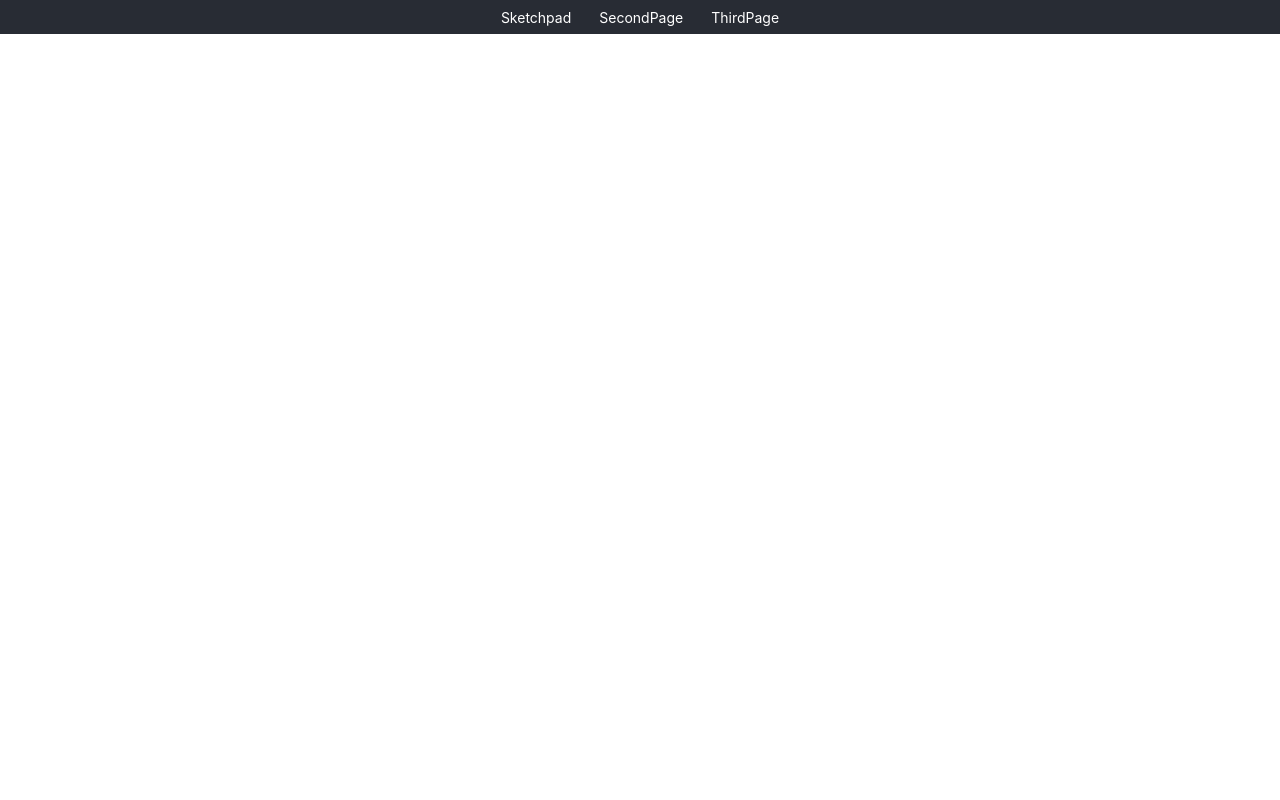
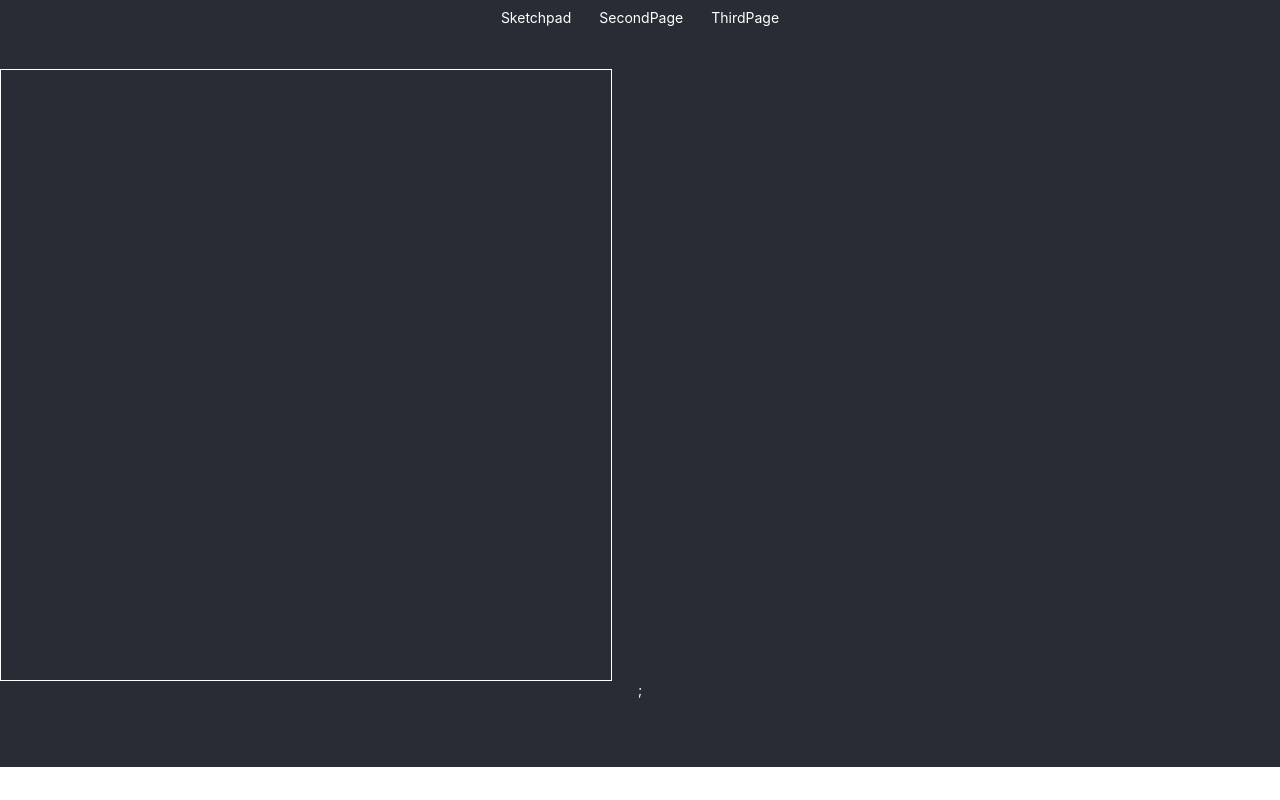
Before and after one commit to munrhalls/website, a React (Create React App) app: page / in a window 1280 px wide. Built offline with nearby package versions, Linux system fonts and the light colour scheme.

Commit message:
reorganize repo

```diff
--- a/src/App.css
+++ b/src/App.css
@@ -15,6 +15,13 @@ body,
 
   padding-top: 35px;
 }
+
+.Sketchpad {
+  border: 1px solid #ffffff;
+  width: 610px;
+  height: 610px;
+}
+
 
 .Menu {
   background-color: #282c34;
--- a/src/App.js
+++ b/src/App.js
@@ -25,11 +25,20 @@ class App extends React.Component {
         currentPage = <ThirdPage />;
         break;
       default:
-         currentPage = <div className="Menu">
-          <a href="/Sketchpad">Sketchpad</a>
-          <a href="/SecondPage">SecondPage</a>
-          <a href="/ThirdPage">ThirdPage</a>
+         currentPage = (
+         <div>
+
+          <div className="Menu">
+            <a href="/Sketchpad">Sketchpad</a>
+            <a href="/SecondPage">SecondPage</a>
+            <a href="/ThirdPage">ThirdPage</a>
+          </div>
+          <div className="Page">
+              <Sketchpad />;
+            </div>
+
         </div>
+        )
     }
 
 
--- a/src/components/Sketchpad.js
+++ b/src/components/Sketchpad.js
@@ -2,20 +2,7 @@ import React from 'react';
 
 function Sketchpad() {
   return (
-    <div className="Page one">
-      <p>first page stuff</p>
-      <p>first page stuff</p>
-      <p>first page stuff</p>
-      <p>first page stuff</p>
-      <p>first page stuff</p>
-      <p>first page stuff</p>
-      <p>first page stuff</p>
-      <p>first page stuff</p>
-      <p>first page stuff</p>
-      <p>first page stuff</p>
-      <p>first page stuff</p>
-      <p>first page stuff</p>
-
+    <div className="Sketchpad">
     </div>
   );
 }
```
